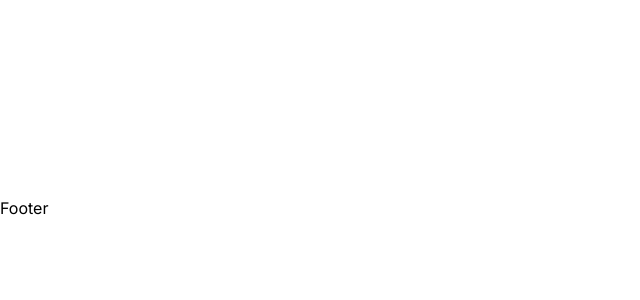
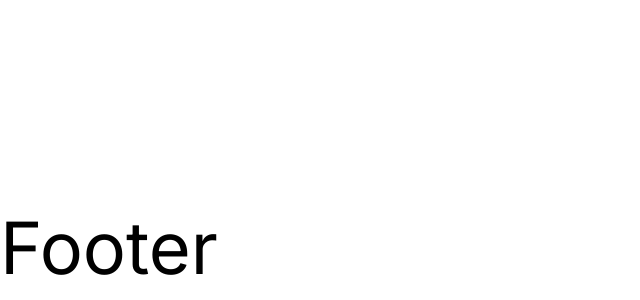
Before and after one commit to naluwan/focus_space_official_website, a Next.js app: page /about in a window 1280 px wide. Shown: the part 1104-1404 px from the top of the page, without its empty margins (0-640 px from the left). Before the commit the page ends 1324 px from the top, so only its background shows below. Built offline with nearby package versions, Linux system fonts and the light colour scheme.

Commit message:
feat: update Footer background color and text color

```diff
--- a/components/Footer/Footer.tsx
+++ b/components/Footer/Footer.tsx
@@ -1,5 +1,5 @@
 const Footer = () => {
-  return <div>Footer</div>;
+  return <div className='bg-white py-4 text-7xl text-black'>Footer</div>;
 };
 
 export default Footer;
```
